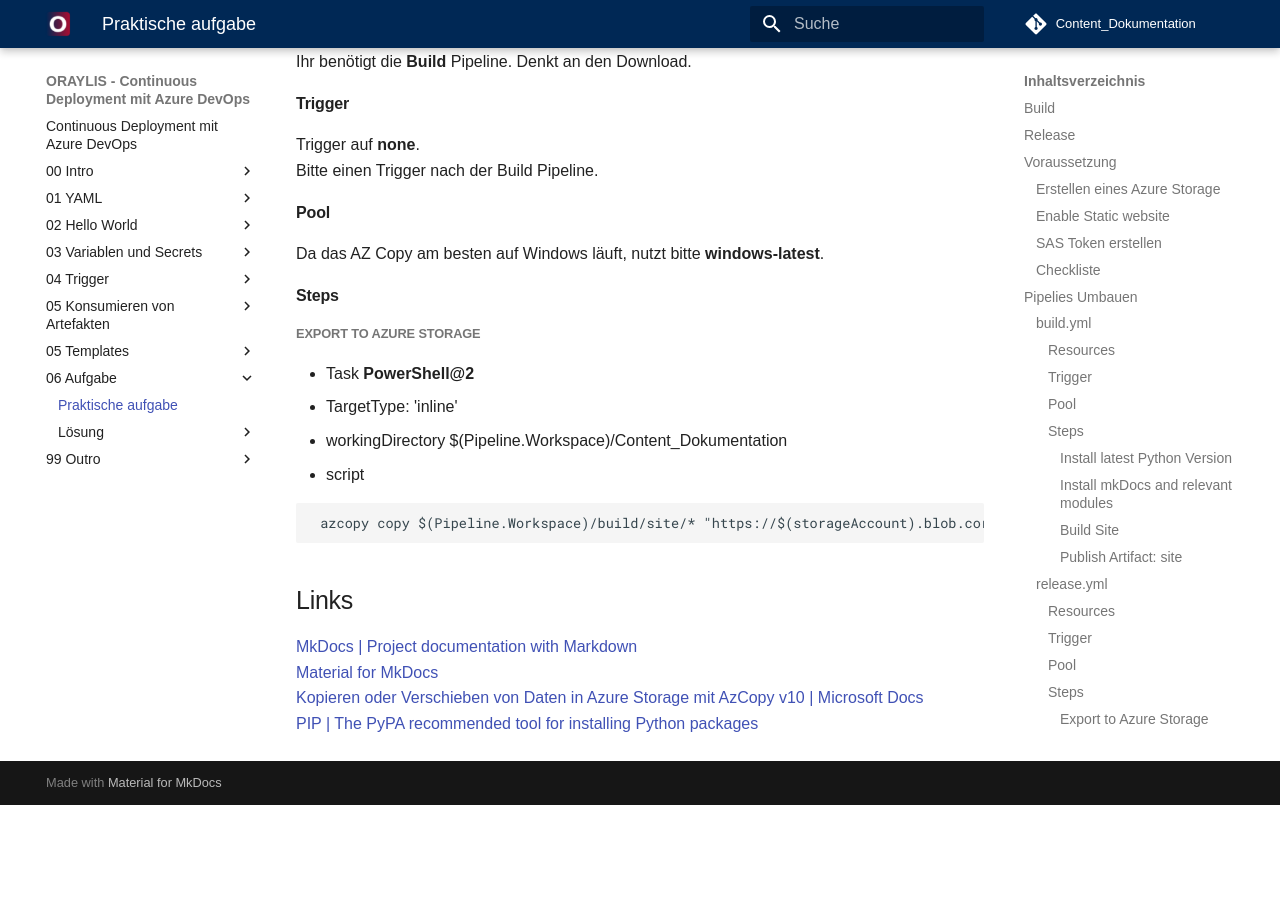
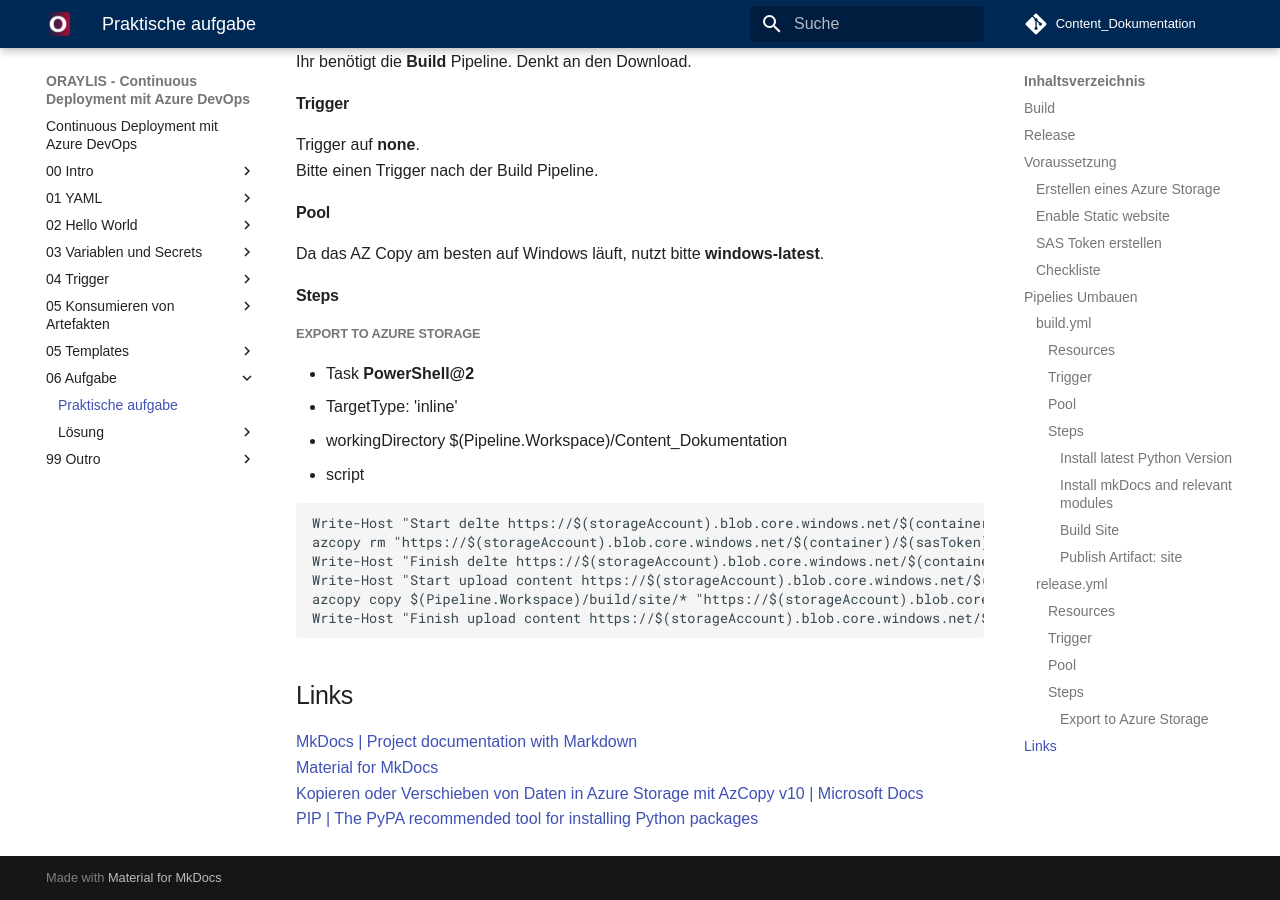
Before and after one commit to zyeiy2/Content_Dokumentation, an MkDocs documentation site: the page built from docs/06-Aufgabe/01-Aufgabe.md, in a window 1280 px wide and 900 px high, scrolled down 5287 px. Built offline with MkDocs 1.6.1 and Material for MkDocs 9.7.7, drawn with Linux system fonts in a browser that asks for light colours; some web fonts are replaced; comment, search, counter and statistics services are not loaded; before the commit the page ends 6092 px from its top, so only the background shows below that.

Commit message:
Edit Content

````diff
--- a/docs/06-Aufgabe/01-Aufgabe.md
+++ b/docs/06-Aufgabe/01-Aufgabe.md
@@ -144,7 +144,12 @@
 - workingDirectory $(Pipeline.Workspace)/Content_Dokumentation
 - script
 ```PowerShell
- azcopy copy $(Pipeline.Workspace)/build/site/* "https://$(storageAccount).blob.core.windows.net/$(container)/$(sasToken)" --recursive=true
+Write-Host "Start delte https://$(storageAccount).blob.core.windows.net/$(container)"
+azcopy rm "https://$(storageAccount).blob.core.windows.net/$(container)/$(sasToken)" --recursive=true
+Write-Host "Finish delte https://$(storageAccount).blob.core.windows.net/$(container)"
+Write-Host "Start upload content https://$(storageAccount).blob.core.windows.net/$(container)"
+azcopy copy $(Pipeline.Workspace)/build/site/* "https://$(storageAccount).blob.core.windows.net/$(container)/$(sasToken)" --recursive=true
+Write-Host "Finish upload content https://$(storageAccount).blob.core.windows.net/$(container)"
 ```
 
 
````
Also changed, not shown: docs/06-Aufgabe/Lösung/01-Lösung.md (+5 -0 lines).
